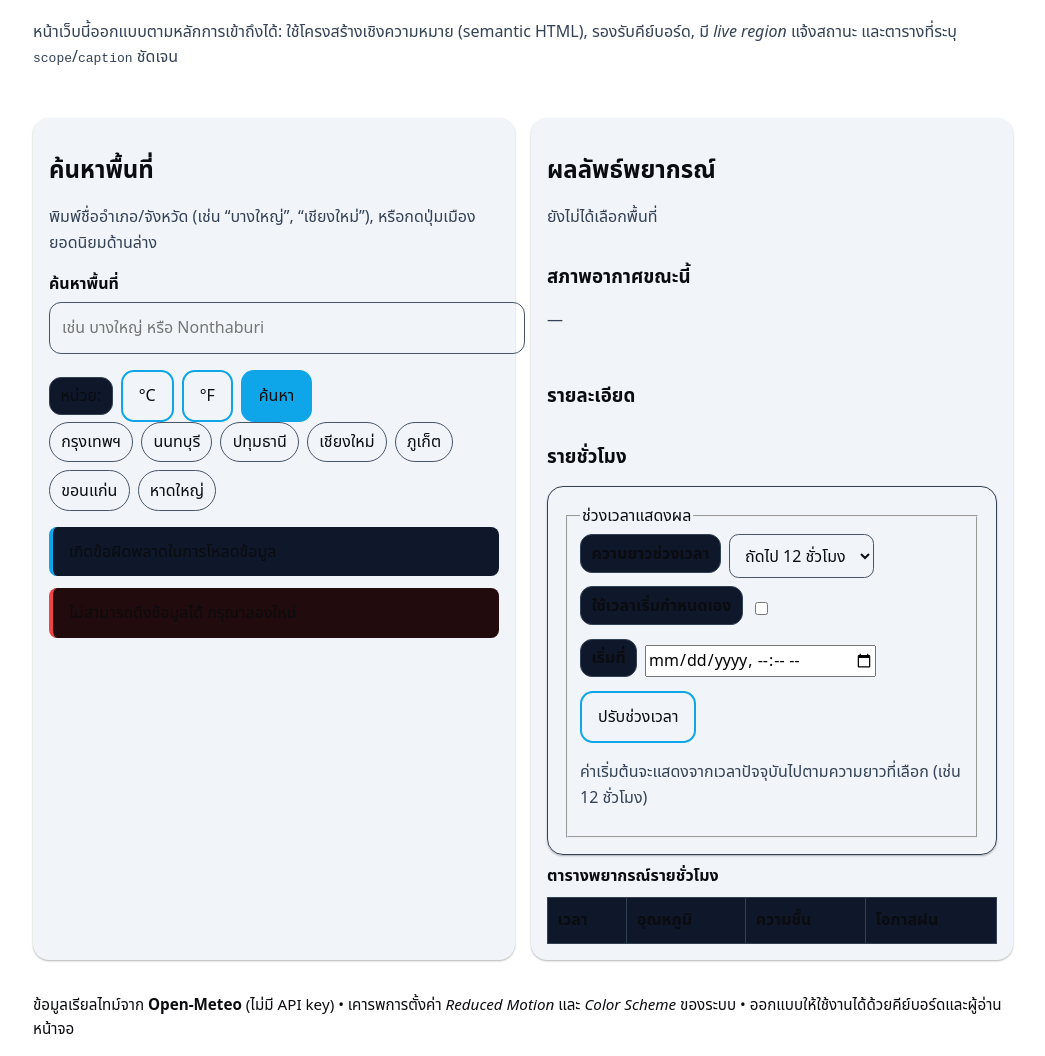
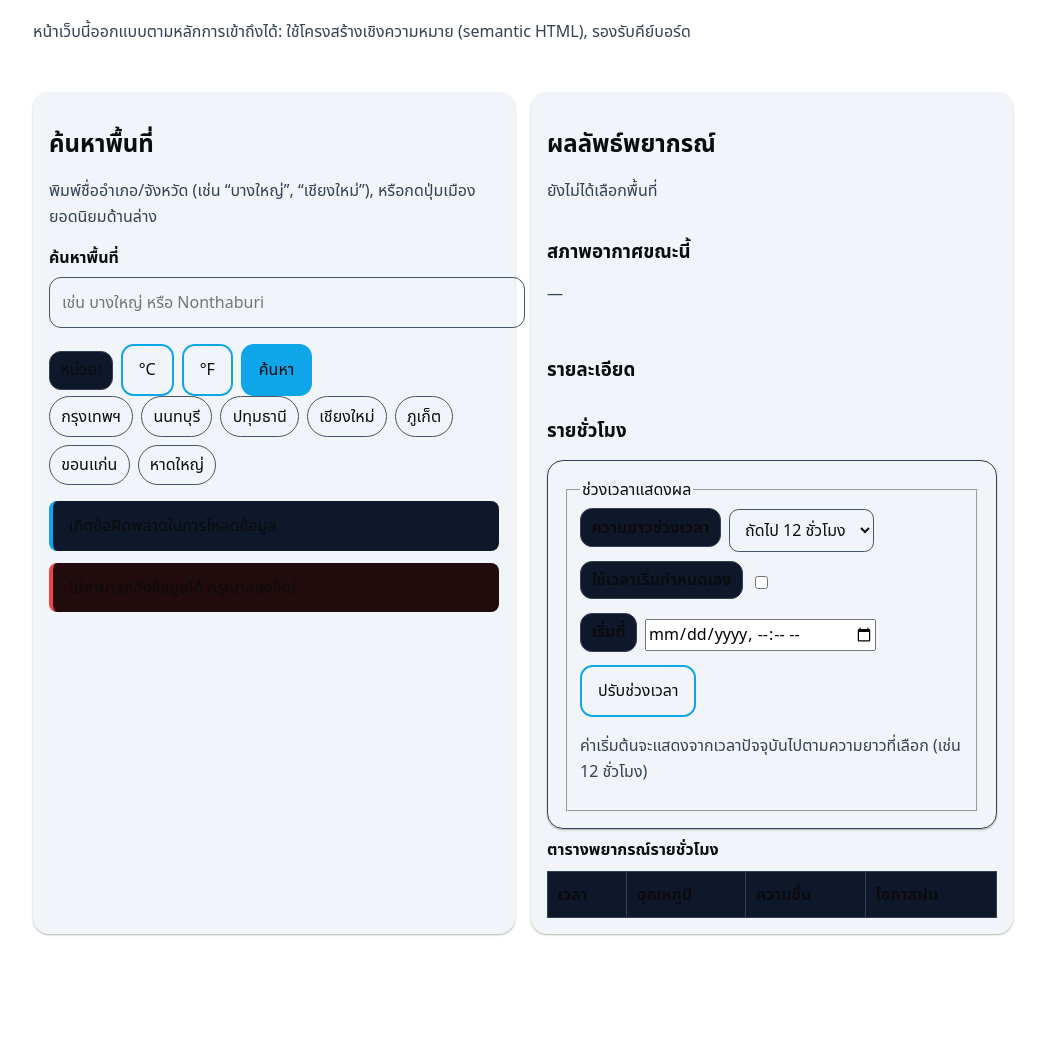
Before and after one commit to Ulbus/ulbus, a plain HTML site: page index.html in a window 1280 px wide. Shown: the part 80-1136 px from the top of the page, without its empty margins (117-1162 px from the left). After the commit the page ends 1062 px from the top, so only its background shows below. Drawn offline with Linux system fonts and the light colour scheme; no server answers.

Commit message:
Update index.html
change word

```diff
--- a/index.html
+++ b/index.html
@@ -11,7 +11,7 @@
   <a href="#main" class="sr-only" id="skip">ข้ามไปยังเนื้อหา (Skip to content)</a>
   <header class="wrap" role="banner">
     <h1>พยากรณ์อากาศประเทศไทย (Accessible)</h1>
-    <p class="muted">หน้าเว็บนี้ออกแบบตามหลักการเข้าถึงได้: ใช้โครงสร้างเชิงความหมาย (semantic HTML), รองรับคีย์บอร์ด, มี <em>live region</em> แจ้งสถานะ และตารางที่ระบุ <code>scope</code>/<code>caption</code> ชัดเจน</p>
+    <p class="muted">หน้าเว็บนี้ออกแบบตามหลักการเข้าถึงได้: ใช้โครงสร้างเชิงความหมาย (semantic HTML), รองรับคีย์บอร์ด</p>
   </header>
 
   <main id="main" class="wrap grid grid-2" role="main">
@@ -107,7 +107,7 @@
   </main>
 
   <footer class="wrap" role="contentinfo">
-    ข้อมูลเรียลไทม์จาก <strong>Open‑Meteo</strong> (ไม่มี API key) • เคารพการตั้งค่า <em>Reduced Motion</em> และ <em>Color Scheme</em> ของระบบ • ออกแบบให้ใช้งานได้ด้วยคีย์บอร์ดและผู้อ่านหน้าจอ
+
   </footer>
 
   <script src="app.js"></script>
```
